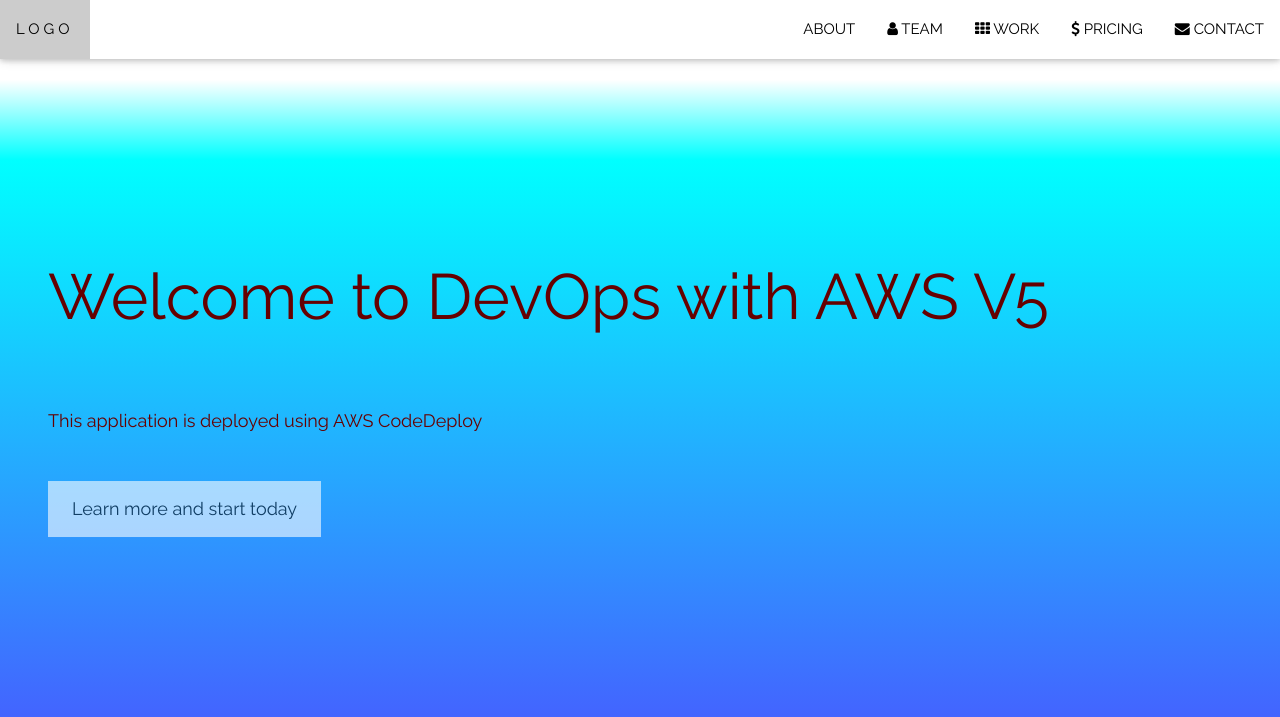
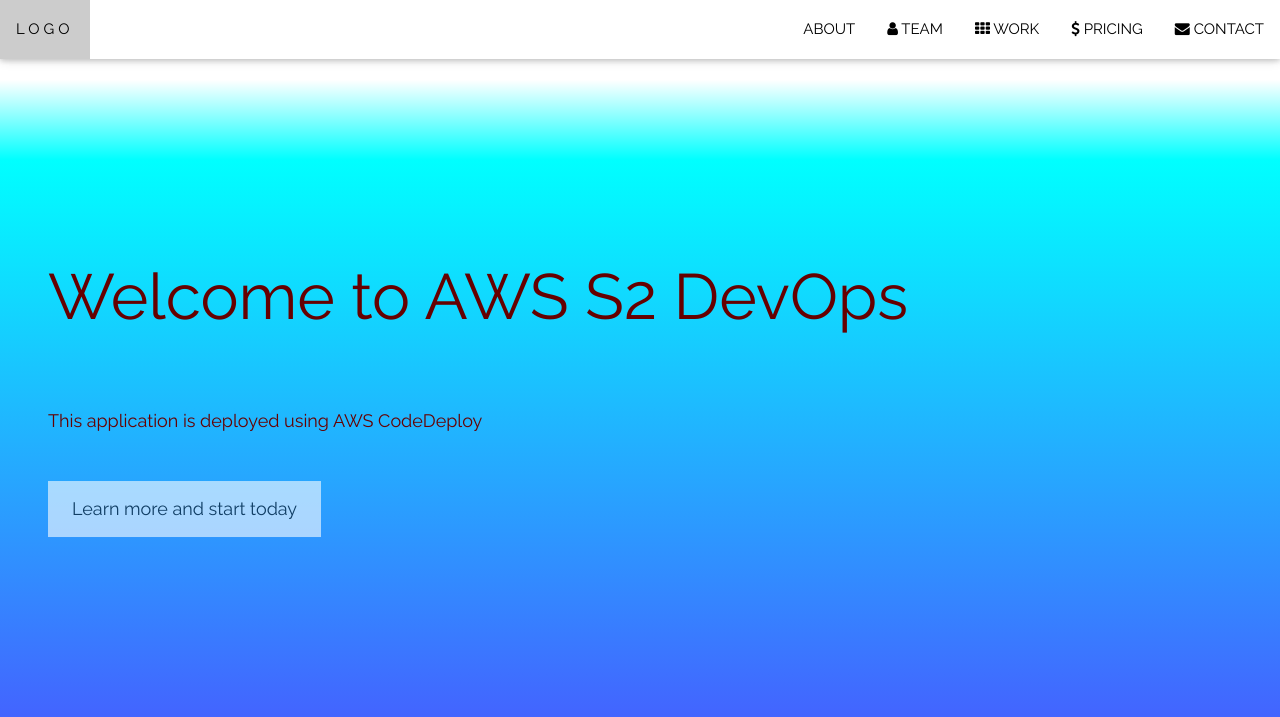
Before and after one commit to deepakmullapudi/AWSREPO, a plain HTML site: page index.html in a window 1280 px wide. Shown: the top 717 px of the page. Drawn offline with nearby package versions, Linux system fonts and the light colour scheme.

Commit message:
Update index.html

```diff
--- a/index.html
+++ b/index.html
@@ -65,7 +65,7 @@ body, html {
 <!-- Header with full-height image -->
 <header class="bgimg-1 w3-display-container" id="home">
   <div class="w3-display-left" style="padding:48px">
-    <span class="w3-jumbo w3-hide-small">Welcome to DevOps with AWS V5</span><br>
+    <span class="w3-jumbo w3-hide-small">Welcome to AWS S2 DevOps</span><br>
     <span class="w3-xxlarge w3-hide-large w3-hide-medium">Start something that matters</span><br>
     <span class="w3-large">This application is deployed using AWS CodeDeploy</span>
     <p><a href="#about" class="w3-button w3-white w3-padding-large w3-large w3-margin-top w3-opacity w3-hover-opacity-off">Learn more and start today</a></p>
```
